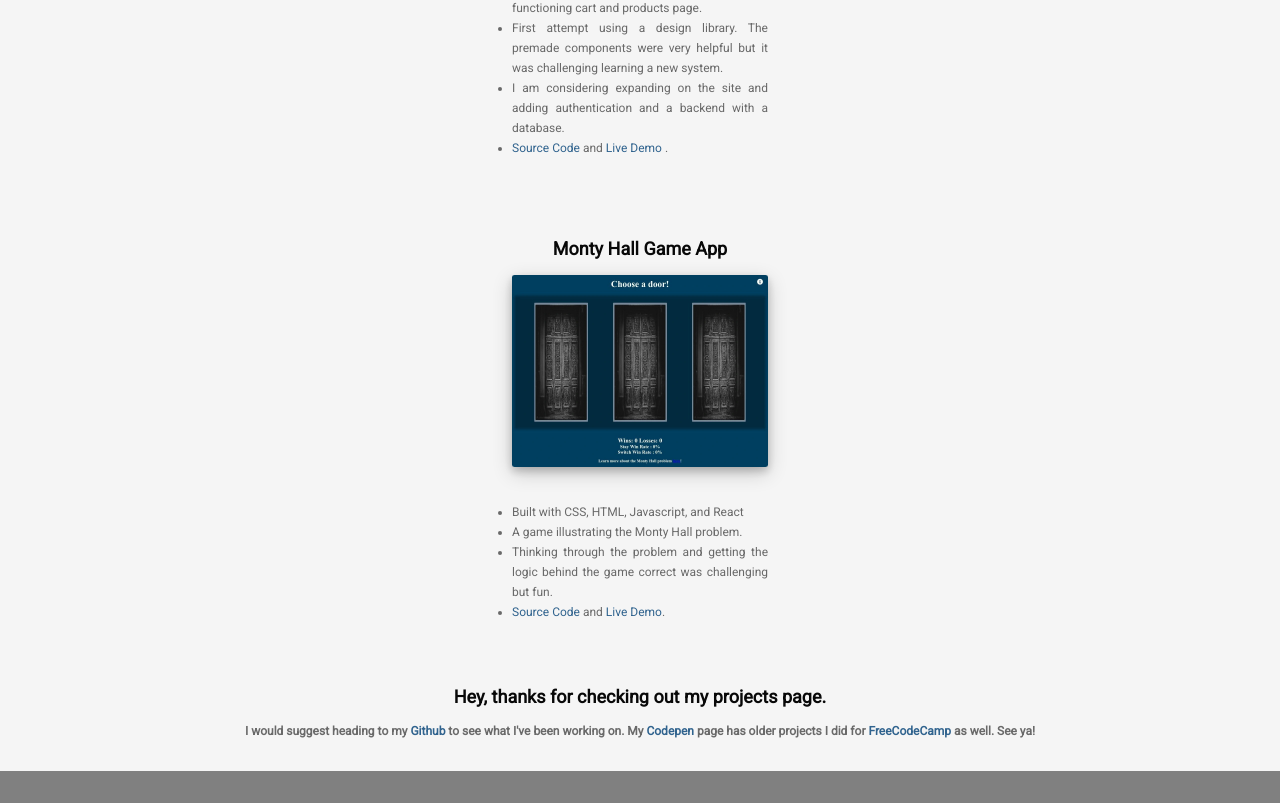
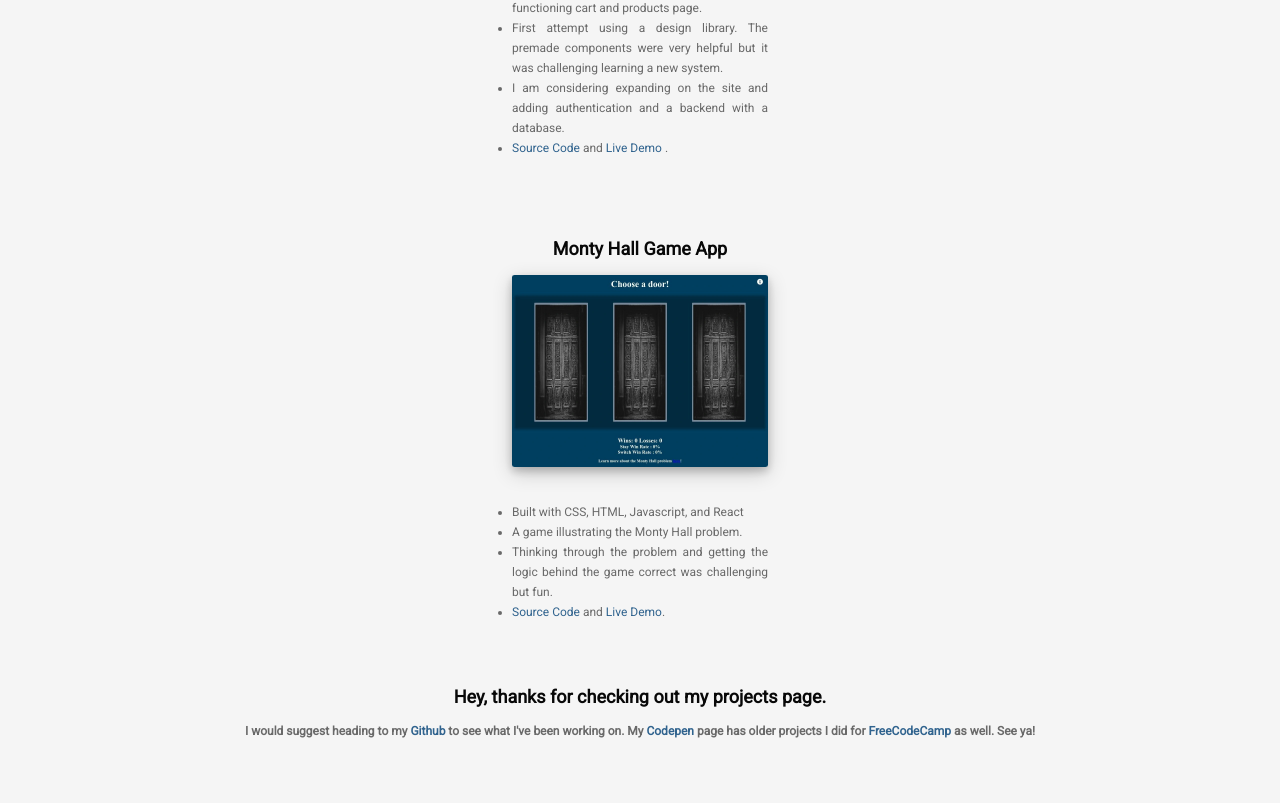
Before and after one commit to rkd412/my-portfolio, a React (Create React App) app: page /projects in a window 1280 px wide. Shown: the part 946-1749 px from the top of the page. Before the commit the page ends 1717 px from the top, so only its background shows below. Built offline with nearby package versions, Linux system fonts and the light colour scheme.

Commit message:
Fixed spacing a bit

```diff
--- a/src/components/Projects.module.css
+++ b/src/components/Projects.module.css
@@ -225,7 +225,7 @@
   .night-outro {
     width: auto;
     text-align: center;
-    padding: 2rem 1rem 2rem 1rem;
+    padding: 2rem 1rem 4rem 1rem;
   }
 
   .night-outro h4 {
@@ -237,7 +237,7 @@
   .day-outro {
     width: auto;
     text-align: center;
-    padding: 2rem 1rem 2rem 1rem;
+    padding: 2rem 1rem 4rem 1rem;
   }
 
   .day-outro h4 {
```
